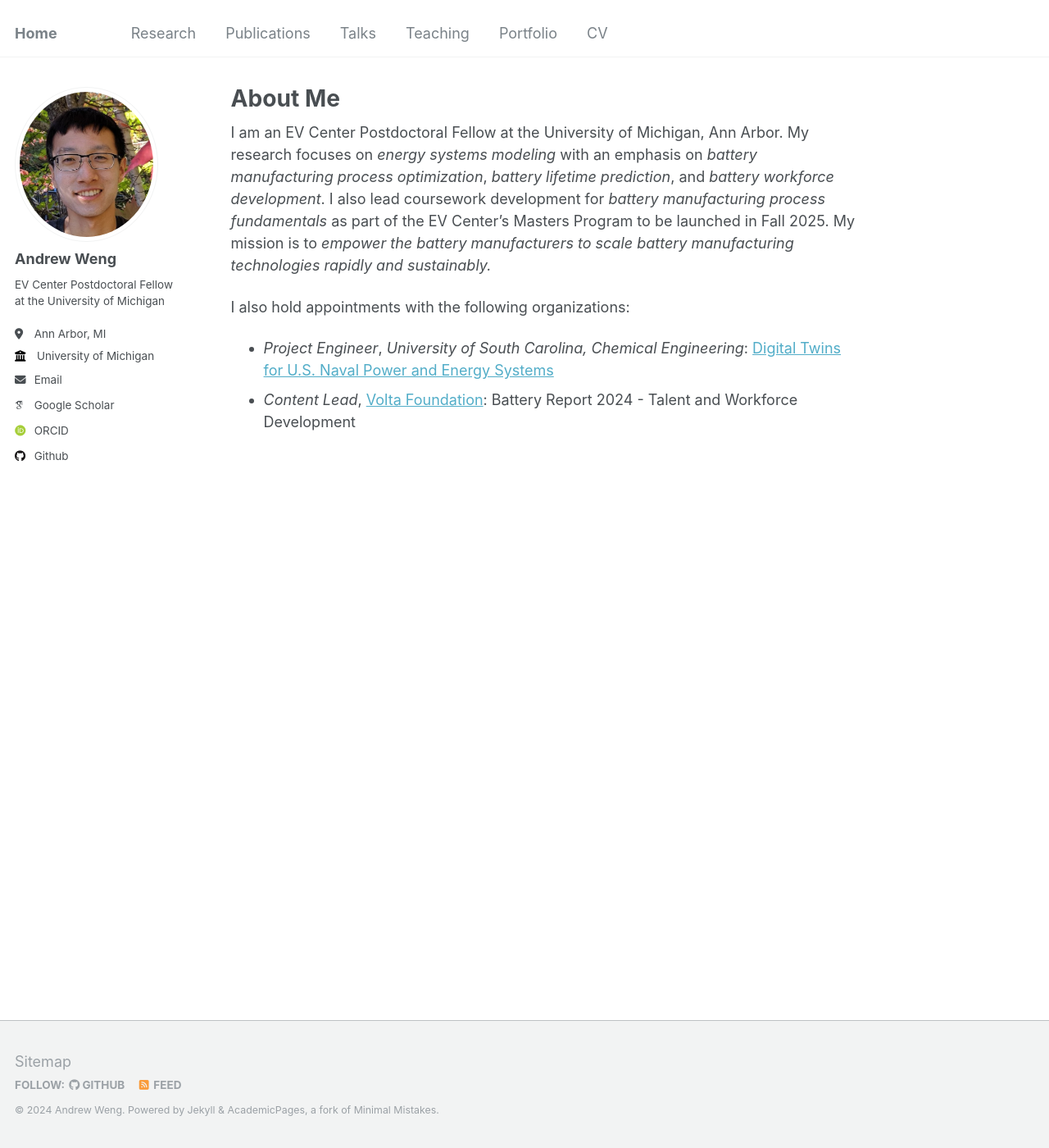
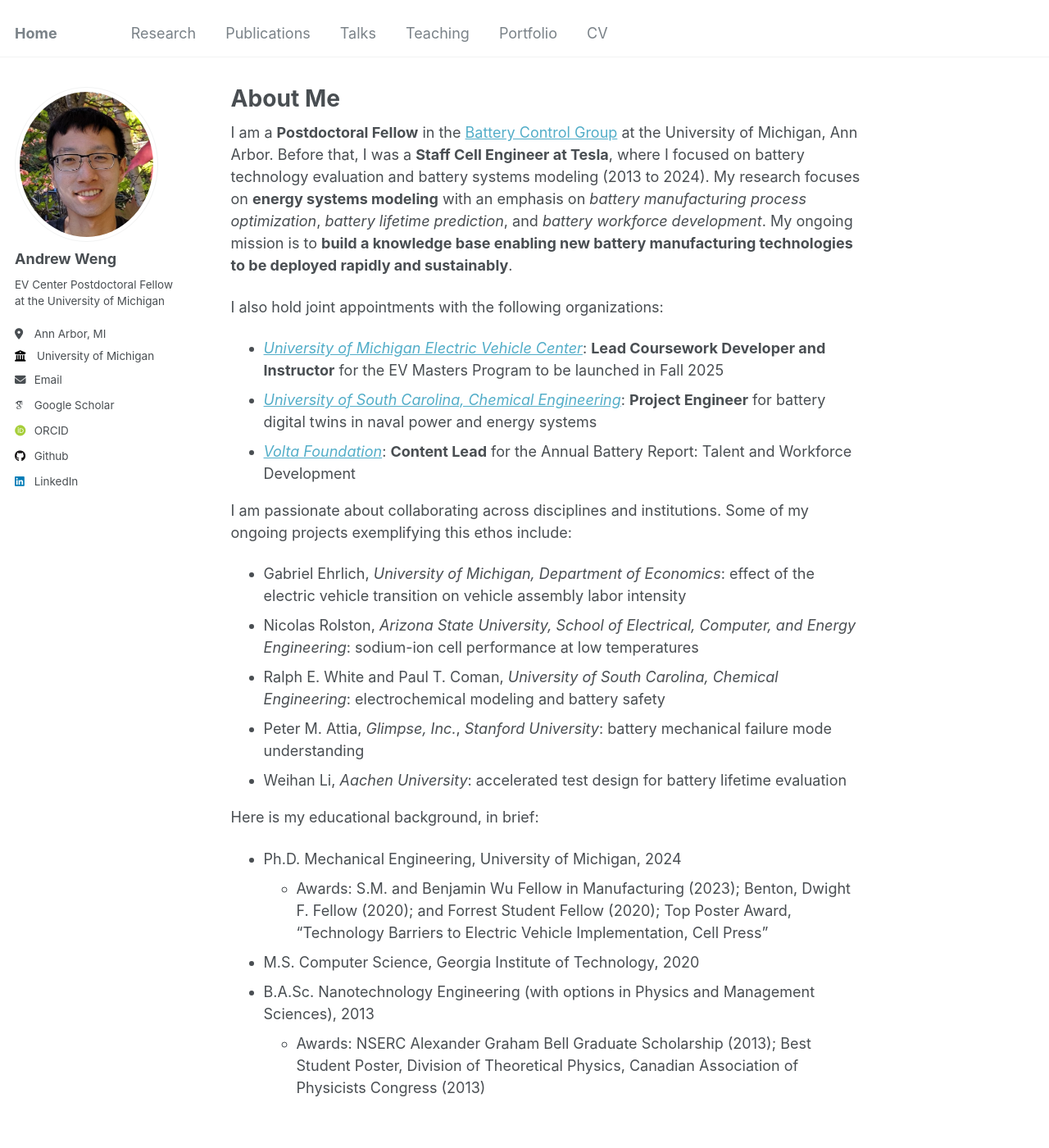
Before and after one commit to wengandrew/wengandrew.github.io, a Jekyll site: the page built from _pages/about.md, in a window 1280 px wide and 1400 px high. Shown: the whole window at 82% size. Built offline with Jekyll 4.4.1, drawn with Linux system fonts in a browser that asks for light colours; some web fonts are replaced.

Commit message:
About page updates

```diff
--- a/_config.yml
+++ b/_config.yml
@@ -57,7 +57,7 @@ author:
   keybase          : # Username
   instagram        : # Username
   lastfm           : # Username
-  linkedin         : # Username
+  linkedin         : wengandrew
   mastodon         : # URL
   medium           : # URL
   pinterest        : # Username
--- a/_pages/about.md
+++ b/_pages/about.md
@@ -7,8 +7,23 @@ redirect_from:
   - /about.html
 ---
 
-I am an EV Center Postdoctoral Fellow at the University of Michigan, Ann Arbor. My research focuses on *energy systems modeling* with an emphasis on *battery manufacturing process optimization*, *battery lifetime prediction*, and *battery workforce development*. I also lead coursework development for *battery manufacturing process fundamentals* as part of the EV Center's Masters Program to be launched in Fall 2025. My mission is to *empower the battery manufacturers to scale battery manufacturing technologies rapidly and sustainably.*
+I am a **Postdoctoral Fellow** in the [Battery Control Group](https://batterycontrolgroup.engin.umich.edu/) at the University of Michigan, Ann Arbor. Before that, I was a **Staff Cell Engineer at Tesla**, where I focused on battery technology evaluation and battery systems modeling (2013 to 2024). My research focuses on **energy systems modeling** with an emphasis on *battery manufacturing process optimization*, *battery lifetime prediction*, and *battery workforce development*. My ongoing mission is to **build a knowledge base enabling new battery manufacturing technologies to be deployed rapidly and sustainably**.
 
-I also hold appointments with the following organizations:
-- *Project Engineer*, *University of South Carolina, Chemical Engineering*: [Digital Twins for U.S. Naval Power and Energy Systems](https://sc.edu/study/colleges_schools/engineering_and_computing/news_events/news/2022/dougal_10_million_navy_research.php)
-- *Content Lead*, [Volta Foundation](https://volta.foundation/battery-report): Battery Report 2024 - Talent and Workforce Development
+I also hold joint appointments with the following organizations:
+- [_University of Michigan Electric Vehicle Center_](https://evc.engin.umich.edu/): **Lead Coursework Developer and Instructor** for the EV Masters Program to be launched in Fall 2025
+- [_University of South Carolina, Chemical Engineering_](https://sc.edu/study/colleges_schools/engineering_and_computing/news_events/news/2022/dougal_10_million_navy_research.php): **Project Engineer** for battery digital twins in naval power and energy systems
+- [_Volta Foundation_](https://volta.foundation/battery-report): **Content Lead** for the Annual Battery Report: Talent and Workforce Development
+
+I am passionate about collaborating across disciplines and institutions. Some of my ongoing projects exemplifying this ethos include:
+- Gabriel Ehrlich, *University of Michigan, Department of Economics*: effect of the electric vehicle transition on vehicle assembly labor intensity
+- Nicolas Rolston, *Arizona State University, School of Electrical, Computer, and Energy Engineering*: sodium-ion cell performance at low temperatures
+- Ralph E. White and Paul T. Coman, *University of South Carolina, Chemical Engineering*: electrochemical modeling and battery safety
+- Peter M. Attia, *Glimpse, Inc.*, *Stanford University*: battery mechanical failure mode understanding
+- Weihan Li, *Aachen University*: accelerated test design for battery lifetime evaluation
+
+Here is my educational background, in brief:
+- Ph.D. Mechanical Engineering, University of Michigan, 2024
+  - Awards: S.M. and Benjamin Wu Fellow in Manufacturing (2023); Benton, Dwight F. Fellow (2020); and Forrest Student Fellow (2020); Top Poster Award, "Technology Barriers to Electric Vehicle Implementation, Cell Press"
+- M.S. Computer Science, Georgia Institute of Technology, 2020
+- B.A.Sc. Nanotechnology Engineering (with options in Physics and Management Sciences), 2013
+  - Awards: NSERC Alexander Graham Bell Graduate Scholarship (2013); Best Student Poster, Division of Theoretical Physics, Canadian Association of Physicists Congress (2013)
```
